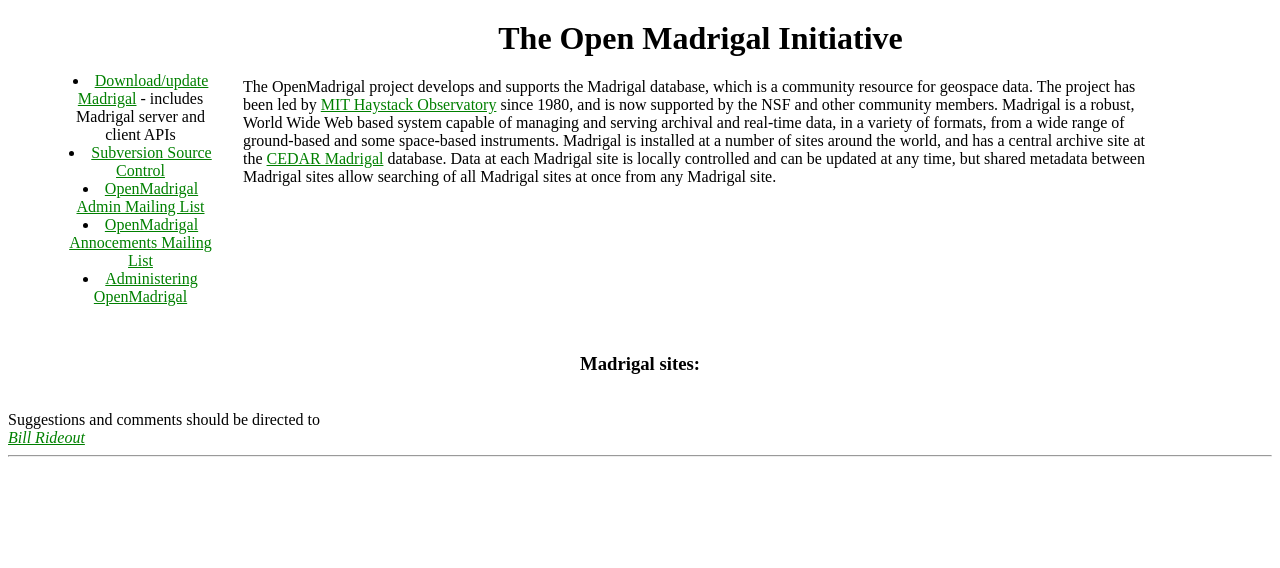
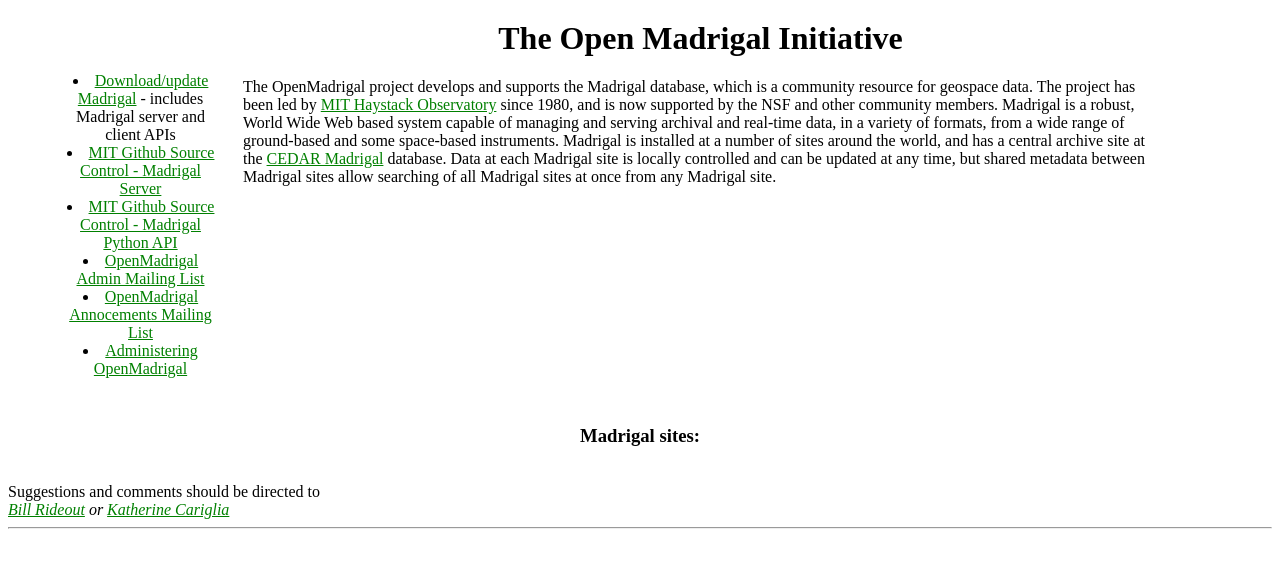
Before and after one commit to kcariglia/openmadrigal_sql, a Django app: template madroot/source/madpy/djangoMad/apps/cedar/templates/openmadrigal.html in a window 1280 px wide. Shown: the top 568 px of the page. Run offline with Django 3.2, Linux system fonts and the light colour scheme; the template is opened without the code that fills it, so the values that code supplies are empty.

Commit message:
modified openmadrigal web page to point to github

```diff
--- a/madroot/source/madpy/djangoMad/apps/cedar/templates/openmadrigal.html
+++ b/madroot/source/madpy/djangoMad/apps/cedar/templates/openmadrigal.html
@@ -32,7 +32,8 @@
 <ul>
 <li><A HREF="{% url 'madrigal_download' %}">Download/update Madrigal</A> - includes Madrigal server and client APIs</li>
 
-<li><A HREF="http://atlas.haystack.mit.edu/cgi-bin/millstone_viewvc.cgi/openmadrigal/">Subversion Source Control</A></li>
+<li><A HREF="https://github.mit.edu/brideout/openmadrigal">MIT Github Source Control - Madrigal Server</A></li>
+<li><A HREF="https://github.mit.edu/brideout/madrigalWeb">MIT Github Source Control - Madrigal Python API</A></li>
 <li><A HREF="https://www.haystack.mit.edu/mailman/listinfo/openmadrigal-admin">OpenMadrigal Admin Mailing List</A></li>
 <li><A HREF="https://www.haystack.mit.edu/mailman/listinfo/openmadrigal-announce">OpenMadrigal Annocements Mailing List</A></li>
 <li><a href="{% url 'madrigal_admin' %}">Administering OpenMadrigal</a></li>
@@ -69,7 +70,7 @@
 
 Suggestions and comments should be directed to
 <ADDRESS>
-<A HREF="MAILTO:brideout@haystack.mit.edu">Bill Rideout</A><BR>
+<A HREF="MAILTO:brideout@mit.edu">Bill Rideout</A> or <A HREF="MAILTO:cariglia@mit.edu">Katherine Cariglia</A><BR>
 </ADDRESS>
 
 <HR SIZE=2>
```
